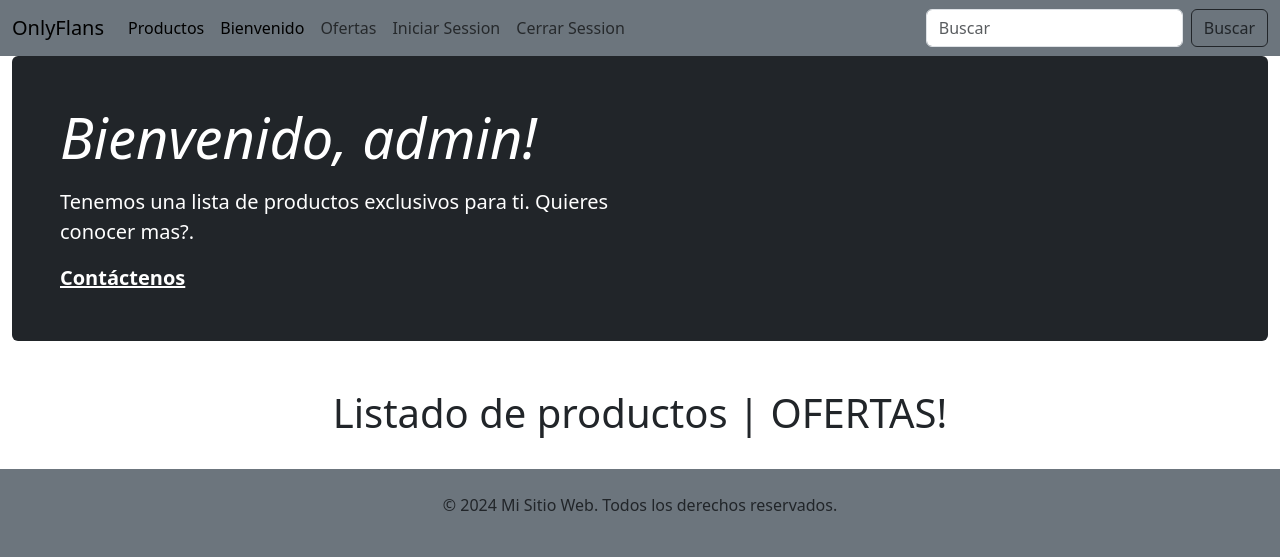
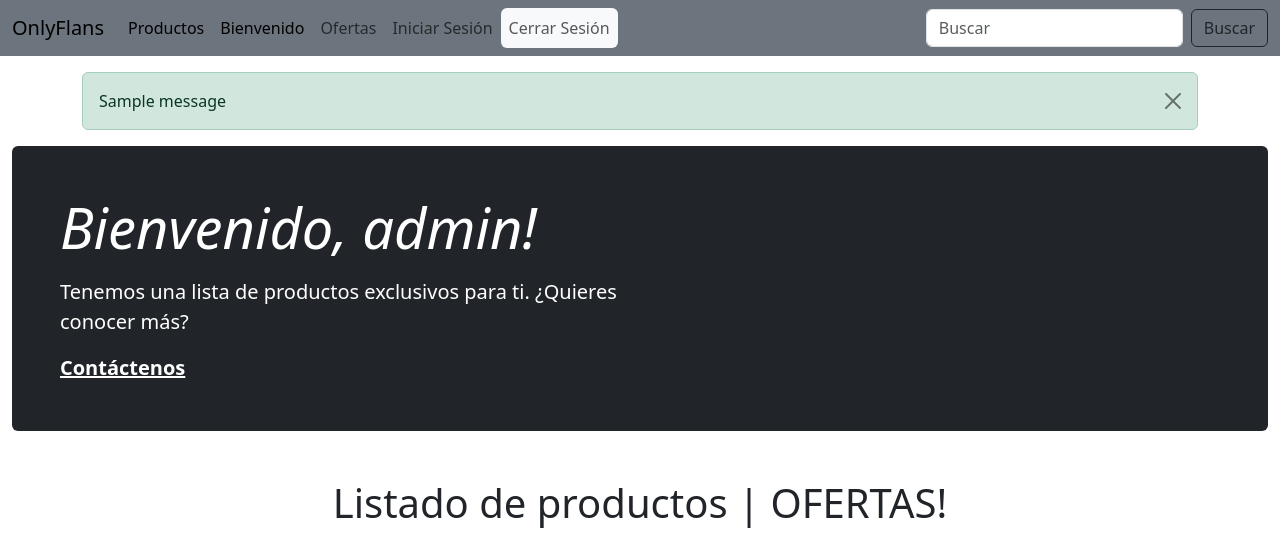
Before and after one commit to DavidProgramer404/Proyecto-Hito04, a Django app: page /products/bienvenido/ in a window 1280 px wide. Shown: the top 557 px of the page. Run offline with Django 5.2, Linux system fonts and the light colour scheme; a user stored in the database is signed in; data comes from the database, SQL or seed files in the repository; both versions use the stored data as it was after the commit; one stand-in notice (Sample message) is shown.

Commit message:
se areglo registros de bienvenido y sus def en las views y urls de la app web

```diff
--- a/project_onlyflans/settings.py
+++ b/project_onlyflans/settings.py
@@ -127,7 +127,7 @@ STATICFILES_DIRS = [
 
 # Redirect to home URL after login (Default redirects to /accounts/profile/)
 LOGIN_REDIRECT_URL = 'bienvenido'
-LOGOUT_REDIRECT_URL = 'inicio'
+LOGOUT_REDIRECT_URL = 'index'
 
 
 # Default primary key field type
--- a/project_onlyflans/urls.py
+++ b/project_onlyflans/urls.py
@@ -17,6 +17,8 @@ Including another URLconf
 from django.contrib import admin
 from django.urls import path, include
 
+from django.contrib.auth import views as auth_views
+
 # 2 importar views
 
 from .import views  # 1 importar views del directorio actual
@@ -31,7 +33,13 @@ urlpatterns = [
 
 
 
+
     # autenticacion
     path('accounts/', include('django.contrib.auth.urls')),
 
+    path('login/', auth_views.LoginView.as_view(), name='login'),
+    path('logout/', auth_views.LogoutView.as_view(), name='logout'),
+    # Otras URLs...
+
+
 ]
--- a/project_onlyflans/views.py
+++ b/project_onlyflans/views.py
@@ -5,3 +5,5 @@ from django.http import HttpResponse
 
 def index(request):
     return render(request, 'index.html')
+
+# logout
--- a/templates/layouts/base.html
+++ b/templates/layouts/base.html
@@ -8,22 +8,31 @@
     <title> {% block title %}{% endblock %}</title>
     <link href="https://cdn.jsdelivr.net/npm/bootstrap@5.3.3/dist/css/bootstrap.min.css" rel="stylesheet"
         integrity="sha384-QWTKZyjpPEjISv5WaRU9OFeRpok6YctnYmDr5pNlyT2bRjXh0JMhjY6hW+ALEwIH" crossorigin="anonymous">
-        <link rel="stylesheet" href="{% static 'css/style.css' %}">
+    <link rel="stylesheet" href="{% static 'css/style.css' %}">
 </head>
 
 <body>
-    <!-- <header></header> -->
+
+    <!-- Header -->
     {% include './partials/header.html' %}
 
-    {% block content %}{% endblock  %}
+    <!-- Messages -->
+    <div class="container mt-3">
+        {% if messages %}
+        {% for message in messages %}
+        <div class="alert alert-{{ message.tags }} alert-dismissible fade show" role="alert">
+            {{ message }}
+            <button type="button" class="btn-close" data-bs-dismiss="alert" aria-label="Close"></button>
+        </div>
+        {% endfor %}
+        {% endif %}
+    </div>
 
-    <!-- <footer></footer> -->
+    <!-- Content -->
+    {% block content %}{% endblock %}
+
+    <!-- Footer -->
     {% include './partials/footer.html' %}
-
-
-
-
-
 
     <script src="https://cdn.jsdelivr.net/npm/@popperjs/core@2.11.8/dist/umd/popper.min.js"
         integrity="sha384-I7E8VVD/ismYTF4hNIPjVp/Zjvgyol6VFvRkX/vR+Vc4jQkC+hVqc2pM8ODewa9r"
--- a/templates/layouts/partials/header.html
+++ b/templates/layouts/partials/header.html
@@ -3,5 +3,10 @@
 <header>
 
     {% include './navbar.html' %}
+
+    {% comment %}
     {% include './bienvenido.html' %}
+    {% endcomment %}
+
+
 </header>
--- a/templates/layouts/partials/navbar.html
+++ b/templates/layouts/partials/navbar.html
@@ -1,4 +1,3 @@
-
 <nav class="navbar navbar-expand-lg bg-secondary">
     <div class="container-fluid">
         <a class="navbar-brand" href="#">OnlyFlans</a>
@@ -18,11 +17,17 @@
                     <a class="nav-link" href="{% url 'sale_product'%}">Ofertas</a>
                 </li>
                 <li class="nav-item">
-                    <a class="nav-link" href="{% url 'login' %}" >Iniciar Session</a>
+                    <a class="nav-link" href="{% url 'login' %}">Iniciar Sesión</a>
                 </li>
+
+                {% if user.is_authenticated %}
                 <li class="nav-item">
-                    <a class="nav-link" href="{% url 'logout' %}" >Cerrar Session</a>
+                    <form method="post" action="{% url 'logout' %}" style="display: inline;">
+                        {% csrf_token %}
+                        <button type="submit" class="btn btn-link nav-link bg-light" style="display: inline; padding: 2;">Cerrar Sesión</button>
+                    </form>
                 </li>
+                {% endif %}
             </ul>
             <form class="d-flex" role="search">
                 <input class="form-control me-2" type="search" placeholder="Buscar" aria-label="Search">
--- a/templates/product/bienvenido.html
+++ b/templates/product/bienvenido.html
@@ -1,12 +1,9 @@
-
 {% extends '../layouts/base.html' %}
 
-<!-- Title -->
 {% block title %}
-OnlyFlans | Productos Ofertas
+Bienvenido | {{ user.username }}
 {% endblock %}
 
-<!-- content -->
 {% block content %}
 
 <div>
@@ -15,13 +12,12 @@ OnlyFlans | Productos Ofertas
             <div class="col-md-6 px-0">
                 <h1 class="display-4 fst-italic">
                     {% if user %}
-        <p>Bienvenido, {{ user.username }}!</p>
-    {% else %}
-        <p>Bienvenido, invitado!</p>
-    {% endif %}
+                    <p>Bienvenido, {{ user.username }}!</p>
+                    {% else %}
+                    <p>Bienvenido, invitado!</p>
+                    {% endif %}
                 </h1>
-
-                <p class="lead my-3">Tenemos una lista de productos exclusivos para ti. Quieres conocer mas?.</p>
+                <p class="lead my-3">Tenemos una lista de productos exclusivos para ti. ¿Quieres conocer más?</p>
                 <p class="lead mb-0"><a href="#" class="text-white fw-bold">Contáctenos</a></p>
             </div>
         </div>
--- a/web/urls.py
+++ b/web/urls.py
@@ -2,10 +2,19 @@ from django.urls import path
 # importar todas las views
 from .import views
 
+from django.contrib.auth import views as auth_views
+
 urlpatterns = [
     path('', views.index, name='index_product'),
+    path('login/', auth_views.LoginView.as_view(), name='login'),
+
+    path('logout/', views.custom_logout, name='logout'),
+    path('productos-ofertas/', views.productos_ofertas, name='productos_ofertas'),
     path('create/', views.create, name='create_product'),
     path('sale/', views.sale, name='sale_product'),
     path('bienvenido/', views.bienvenido, name='bienvenido'),
 
+
+
+    # Otras URLs...
 ]
--- a/web/views.py
+++ b/web/views.py
@@ -3,6 +3,10 @@ from django.http import HttpResponse
 from .models import Product
 # import autenticacion
 from django.contrib.auth.decorators import login_required
+
+from django.contrib.auth import logout
+from django.contrib import messages
+from django.shortcuts import redirect
 
 # Create your views here.
 
@@ -26,3 +30,25 @@ def sale(request):
     products = Product.objects.filter(sale=True)
     context = {'products': products,}
     return render(request, 'product/sale.html',context)
+
+
+def productos_ofertas(request):
+    products = Product.objects.all()  # Query para obtener todos los productos
+    context = {
+        'products': products
+    }
+    return render(request, 'productos_ofertas.html', context)
+
+
+def custom_logout(request):
+    logout(request)
+    messages.success(request, 'Has cerrado sesión.')
+    return redirect('registration/logout')
+
+
+def bienvenido(request):
+    products = Product.objects.all()  # Query para obtener todos los productos
+    context = {
+        'products': products
+    }
+    return render(request, 'product/bienvenido.html', context)
```
Also changed, not shown: other parts of templates/product/bienvenido.html (+12 -16 lines), templates/registration/logout.html (added, +23 -0 lines), db.sqlite3, templates/index.html (line endings or trailing spaces), templates/layouts/partials/bienvenido.html (deleted).
